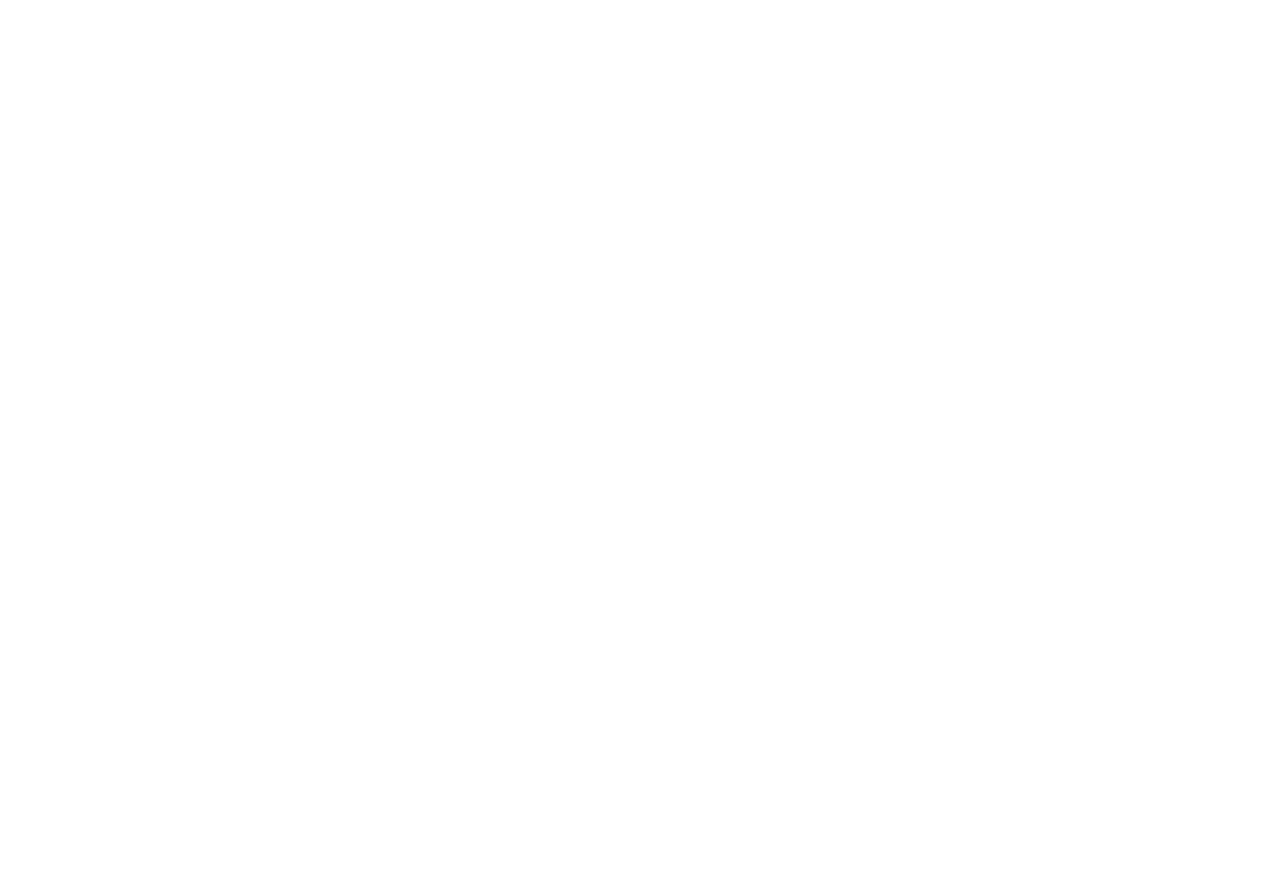
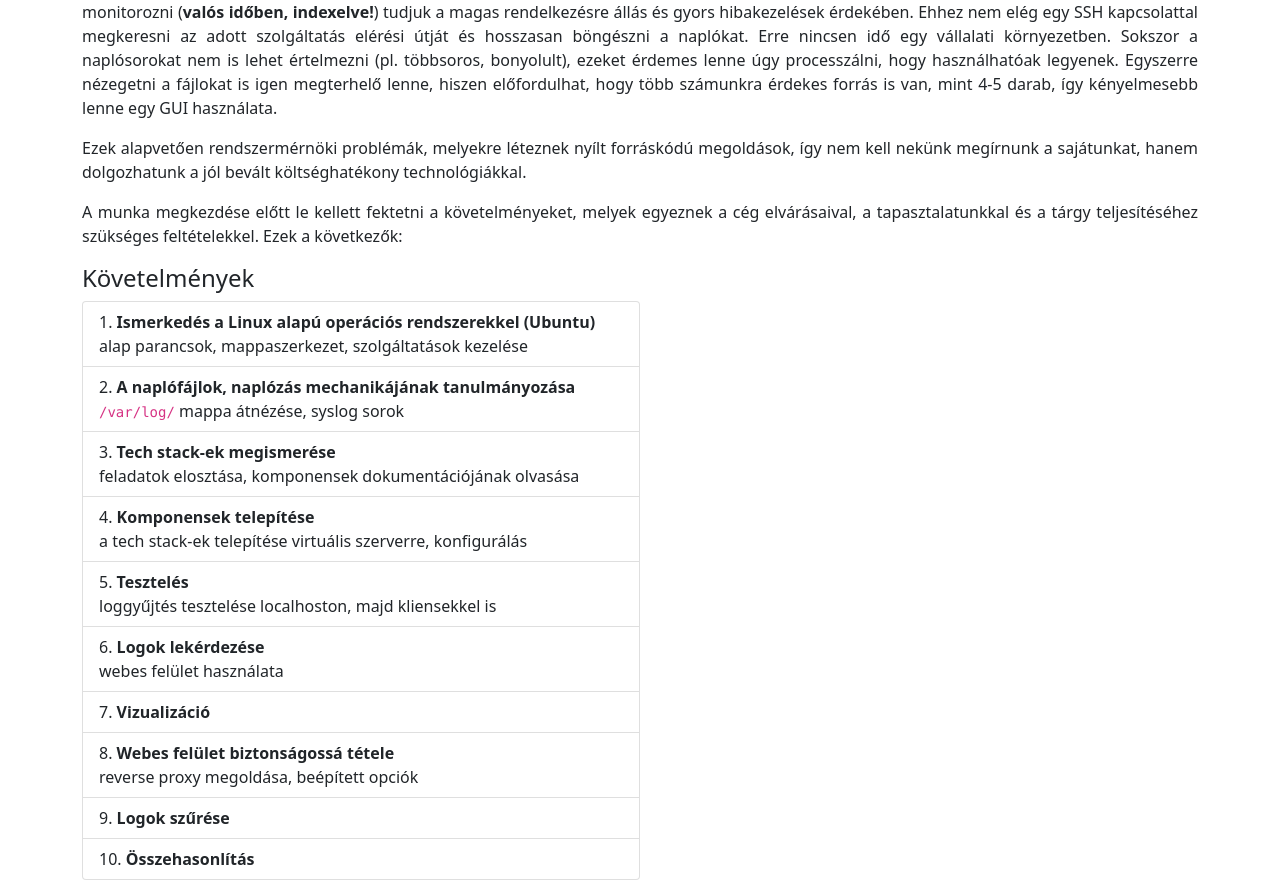
Before and after one commit to Uni-Sopron/temalabor-o21-I-NEW-Centralized-log-server, a React (Create React App) app in the folder logserverdoc/: page /problem in a window 1280 px wide. Shown: the part 202-1082 px from the top of the page. Before the commit the page ends 800 px from the top, so only its background shows below. Built offline with nearby package versions, Linux system fonts and the light colour scheme.

Commit message:
problem content added

```diff
--- a/logserverdoc/src/App.css
+++ b/logserverdoc/src/App.css
@@ -4,3 +4,7 @@
 p {
     text-align : justify;
 }
+.link-style {
+    text-decoration: none;
+    font-weight: bolder;
+}
--- a/logserverdoc/src/pages/Introduction.js
+++ b/logserverdoc/src/pages/Introduction.js
@@ -18,13 +18,13 @@ const Introduction = () => {
                 Jó lenne egy olyan megoldást találni, mellyel ezeket a logokat egy központi rendszerbe lehet gyűjteni, és emberi szem számára kellemes formában lekérdezhetőek, elemzések készíthetőek.
             </p>
             <p className="mt-2">
-                A feladatunk egy központosított naplószerver létrehozása volt a <b> <a href='https://www.linkedin.com/company/cyansecurity/?originalSubdomain=hu'>cyan Security Group</a></b> részére. A cég tesztelésképp 3 szervert és szerverenként 2-2 darab klienst biztosított nekünk Linux (Ubuntu) operációs rendszerrel. A probléma megoldásához kizárólag
-                open source szoftvereket használtunk. A munka három fő fázisból állt melyek a következők:
+                A feladatunk egy központosított naplószerver létrehozása volt a <a className='link-style' target="_blank" rel='noopener noreferrer' href="https://www.linkedin.com/company/cyansecurity/?originalSubdomain=hu">cyan Security Group</a> részére, mely vállalat open-source biztonsági megoldásokat kínál. A cég tesztelésképp 3 szervert és szerverenként 2-2 darab klienst biztosított nekünk <a className='link-style' target="_blank" rel='noopener noreferrer' href='https://ubuntu.com/'>Linux (Ubuntu)</a> operációs rendszerrel. A probléma megoldásához kizárólag
+                nyílt szoftvereket használtunk. A munka három fő fázisból állt melyek a következők:
             </p>
-                <ListGroup className='mt-2'>
-                    <ListGroup.Item>A szoftverek telepítése.</ListGroup.Item>
-                    <ListGroup.Item>A telepített szoftverek konfigurálása, testreszabása.</ListGroup.Item>
-                    <ListGroup.Item>A rendszer tesztelése.</ListGroup.Item>
+                <ListGroup as='ol' numbered className='w-50'>
+                    <ListGroup.Item as='li'>A szoftverek telepítése.</ListGroup.Item>
+                    <ListGroup.Item as='li'>A telepített szoftverek konfigurálása, testreszabása.</ListGroup.Item>
+                    <ListGroup.Item as='li'>A rendszer tesztelése.</ListGroup.Item>
                 </ListGroup>
             <p className="mt-2">
                 A cég rendszerei különböző naplófájlokat generálnak, viszont jelenleg nincs központosított naplószerverük, illetve voltak próbálkozások, de nem volt egyértelmű, hogy melyik technológiai megoldás lenne a legoptimálisabb.
--- a/logserverdoc/src/pages/Problem.js
+++ b/logserverdoc/src/pages/Problem.js
@@ -1,5 +1,5 @@
 import React from 'react'
-import { Container, Badge } from 'react-bootstrap';
+import { Container, Badge, ListGroup, ListGroupItem } from 'react-bootstrap';
 
 const Problem = () => {
     return (
@@ -8,8 +8,74 @@ const Problem = () => {
                 <Badge bg="secondary">2.</Badge> Probléma
             </h2>
             <p className='mt-2'>
+                A <b>cyan Security Group</b> azt szeretné, hogy a hálózat sokféle eszközének rendszernaplóit, valamint az egyedi és nem egyedi szoftveres megoldásokat
+                monitorozni (<b>valós időben, indexelve!</b>) tudjuk a magas rendelkezésre állás és gyors hibakezelések érdekében. Ehhez nem elég egy SSH kapcsolattal megkeresni az adott szolgáltatás elérési útját és hosszasan böngészni a naplókat.
+                Erre nincsen idő egy vállalati környezetben.
+                Sokszor a naplósorokat nem is lehet értelmezni (pl. többsoros, bonyolult), ezeket érdemes lenne úgy processzálni, hogy használhatóak legyenek.
+                Egyszerre nézegetni a fájlokat is igen megterhelő lenne, hiszen előfordulhat, hogy több számunkra érdekes forrás is van, mint 4-5 darab, így kényelmesebb lenne egy GUI használata.
+            </p>
+            <p className='mt-2'>
+                Ezek alapvetően rendszermérnöki problémák, melyekre léteznek nyílt forráskódú megoldások, így nem kell nekünk megírnunk a sajátunkat, hanem
+                dolgozhatunk a jól bevált költséghatékony technológiákkal.
+            </p>
+            <p>A munka megkezdése előtt le kellett fektetni a követelményeket, melyek egyeznek a cég elvárásaival,
+                a tapasztalatunkkal és a tárgy teljesítéséhez szükséges feltételekkel. Ezek a következők:
+            </p>
+            <h4>
+                Követelmények
+            </h4>
+                <ListGroup as='ol' numbered className='w-50'>
+                    <ListGroupItem as='li'>
+                        <b>Ismerkedés a Linux alapú operációs rendszerekkel (Ubuntu)</b>
+                        <div>
+                           alap parancsok, mappaszerkezet, szolgáltatások kezelése
+                        </div>
+                    </ListGroupItem>
+                    <ListGroupItem as='li'>
+                        <b>A naplófájlok, naplózás mechanikájának tanulmányozása</b>
+                        <div>
+                            <code>/var/log/</code> mappa átnézése, syslog sorok
+                        </div>
+                    </ListGroupItem>
+                    <ListGroupItem as='li'>
+                        <b>Tech stack-ek megismerése</b>
+                        <div>
+                            feladatok elosztása, komponensek dokumentációjának olvasása
+                        </div>
+                    </ListGroupItem>
+                    <ListGroupItem as='li'>
+                        <b>Komponensek telepítése</b>
+                        <div>
+                            a tech stack-ek telepítése virtuális szerverre, konfigurálás
+                        </div>
+                    </ListGroupItem>
+                    <ListGroupItem as='li'>
+                        <b>Tesztelés</b>
+                        <div>
+                            loggyűjtés tesztelése localhoston, majd kliensekkel is
+                        </div>
+                    </ListGroupItem>
+                    <ListGroupItem as='li'>
+                        <b>Logok lekérdezése</b>
+                       <div>
+                       webes felület használata
+                       </div>
+                    </ListGroupItem>
+                    <ListGroupItem as='li'>
+                        <b>Vizualizáció</b>
+                    </ListGroupItem>
+                    <ListGroupItem as='li'>
+                       <b>Webes felület biztonságossá tétele</b>
+                       <div>reverse proxy megoldása, beépített opciók</div>
+                    </ListGroupItem>
+                    <ListGroupItem as='li'>
+                       <b>Logok szűrése</b>
+                    </ListGroupItem>
+                    <ListGroupItem as='li'>
+                       <b>Összehasonlítás</b>
+                    </ListGroupItem>
+                </ListGroup>
 
-            </p>
         </Container>
     )
 }
```
